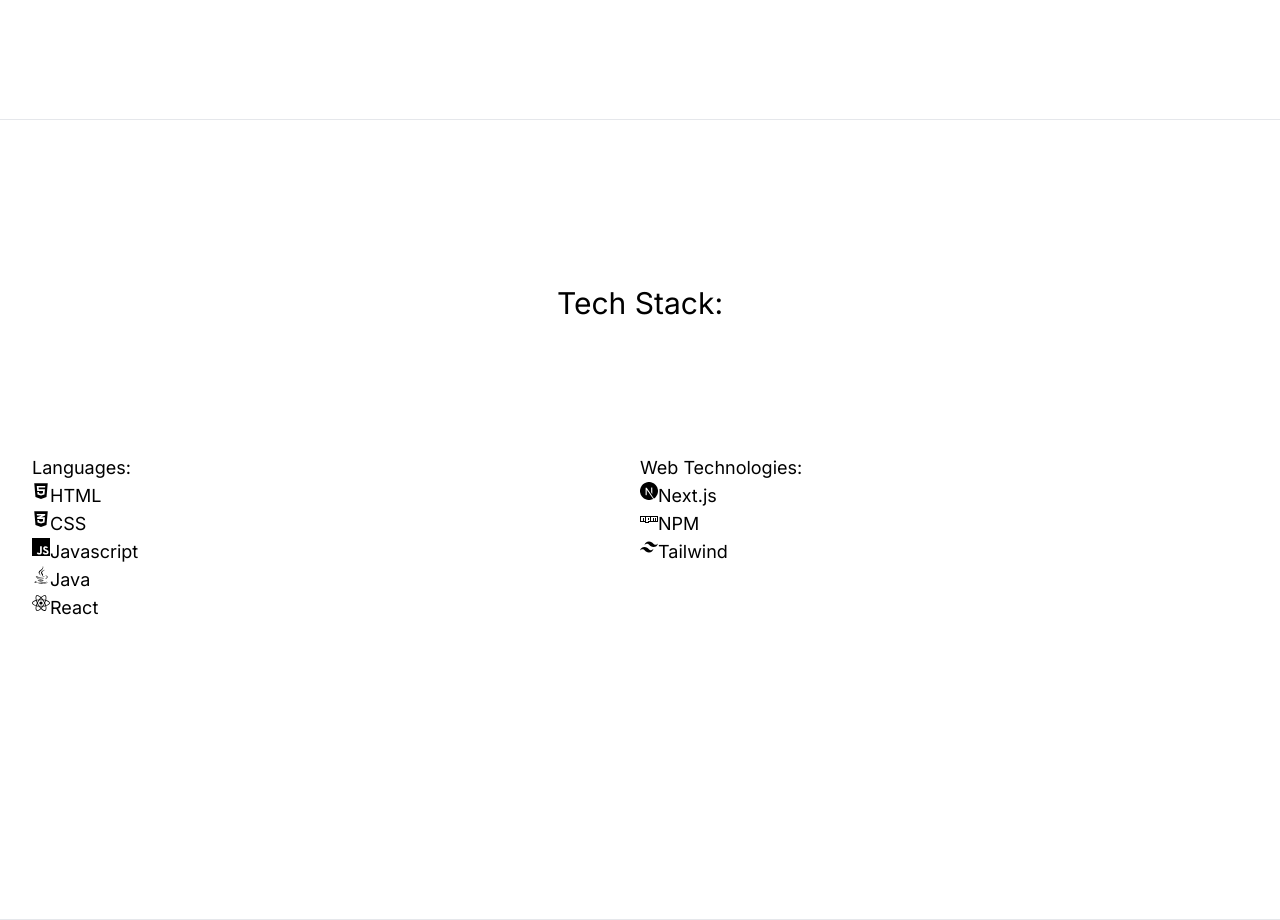
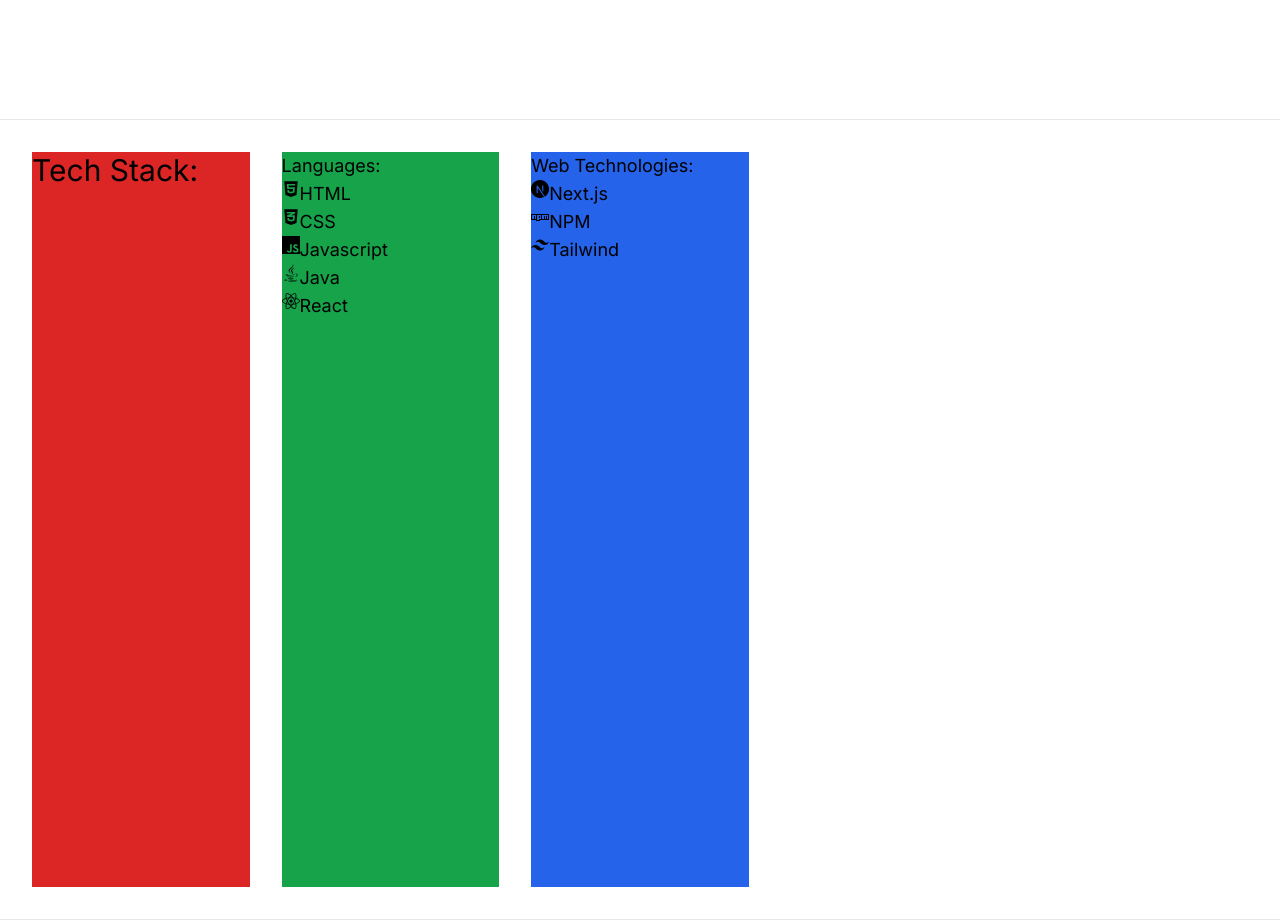
Before and after one commit to A-A-Larson/NextReact, a Next.js app in the folder nextportfolio/: page / in a window 1280 px wide. Shown: the part 1480-2400 px from the top of the page. Built offline with nearby package versions, Linux system fonts and the light colour scheme.

Commit message:
grid setup

```diff
--- a/nextportfolio/src/app/components/Tech.jsx
+++ b/nextportfolio/src/app/components/Tech.jsx
@@ -11,26 +11,18 @@
 
 export default function Tech() {
     return (
-        <section className='
-            flex
-            flex-col
+        <section
+            className='
+                techGrid
                 p-8
                 border-b
-
+                bg-white
                 '
         >
-            <h1 className='flex-1 flex flex-col justify-center items-center text-3xl'>
+            <h1 className='text-3xl bg-red-600'>
                 Tech Stack:
             </h1>
-            <div className='
-                flex
-                flex-1
-                flex-col
-                md:flex-row
-                justify-center
-                content-center'
-            >
-                <div className='flex-1 flex justify-start items-start text-lg'>
+            <div className='text-lg bg-green-600'>
                 <ul className=''> Languages:
                     <li className='flex flex-row'><FaHtml5 /> HTML</li>
                     <li className='flex flex-row'><FaCss3Alt /> CSS</li>
@@ -39,14 +31,13 @@
                     <li className='flex flex-row'><FaReact /> React</li>
                 </ul>
             </div>
-                <div className='flex-1 flex justify-start items-start text-lg'>
+            <div className='text-lg bg-blue-600'>
                 <ul className=''> Web Technologies:
                     <li className='flex flex-row'><SiNextdotjs /> Next.js</li>
                     <li className='flex flex-row'><FaNpm /> NPM</li>
                     <li className='flex flex-row'><SiTailwindcss /> Tailwind</li>
                 </ul>
             </div>
-            </div>
         </section>
     )
 }
--- a/nextportfolio/src/app/globals.css
+++ b/nextportfolio/src/app/globals.css
@@ -29,3 +29,16 @@
   scroll-snap-align: start;
   scroll-snap-stop: always;
 }
+
+.techGrid {
+  display: grid;
+  gap: 2rem;
+  grid-template-columns: repeat(5, 1fr);
+
+}
+
+@media (min-width: 768px) {
+  .techGrid {
+    grid-auto-flow: column;
+  }
+}
```
Lines whose indentation alone changed are shown as unchanged.
